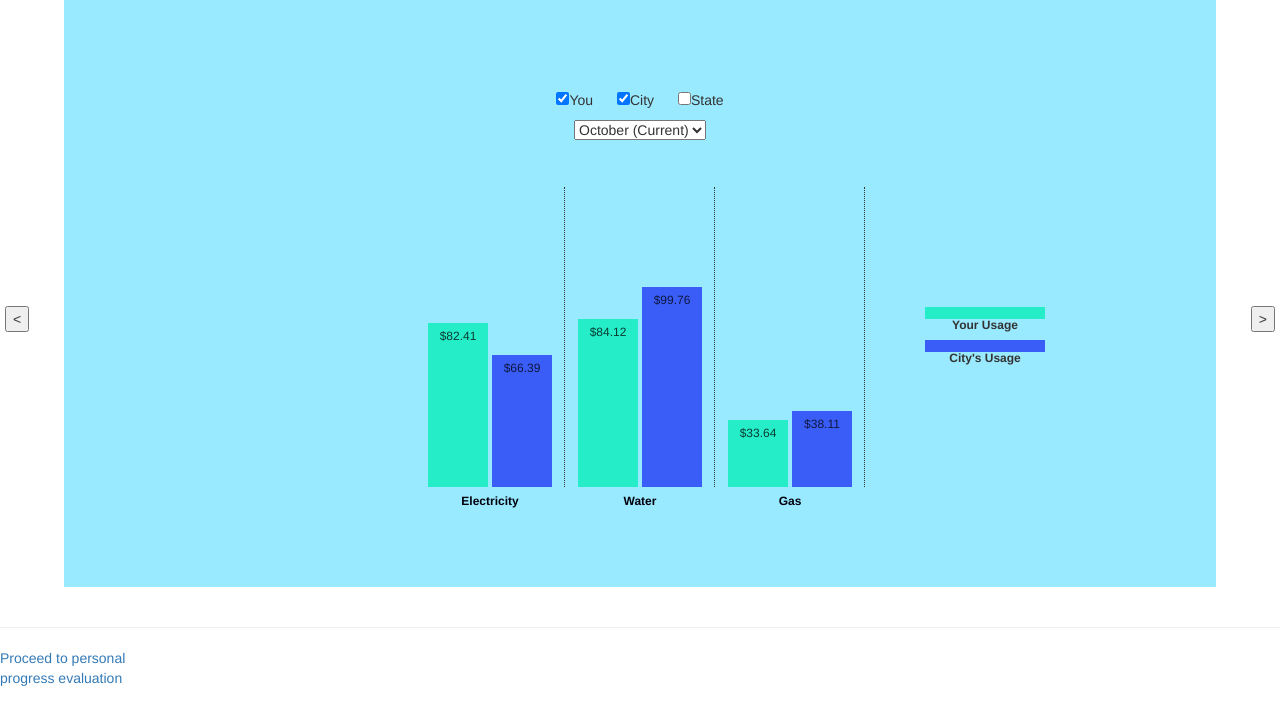
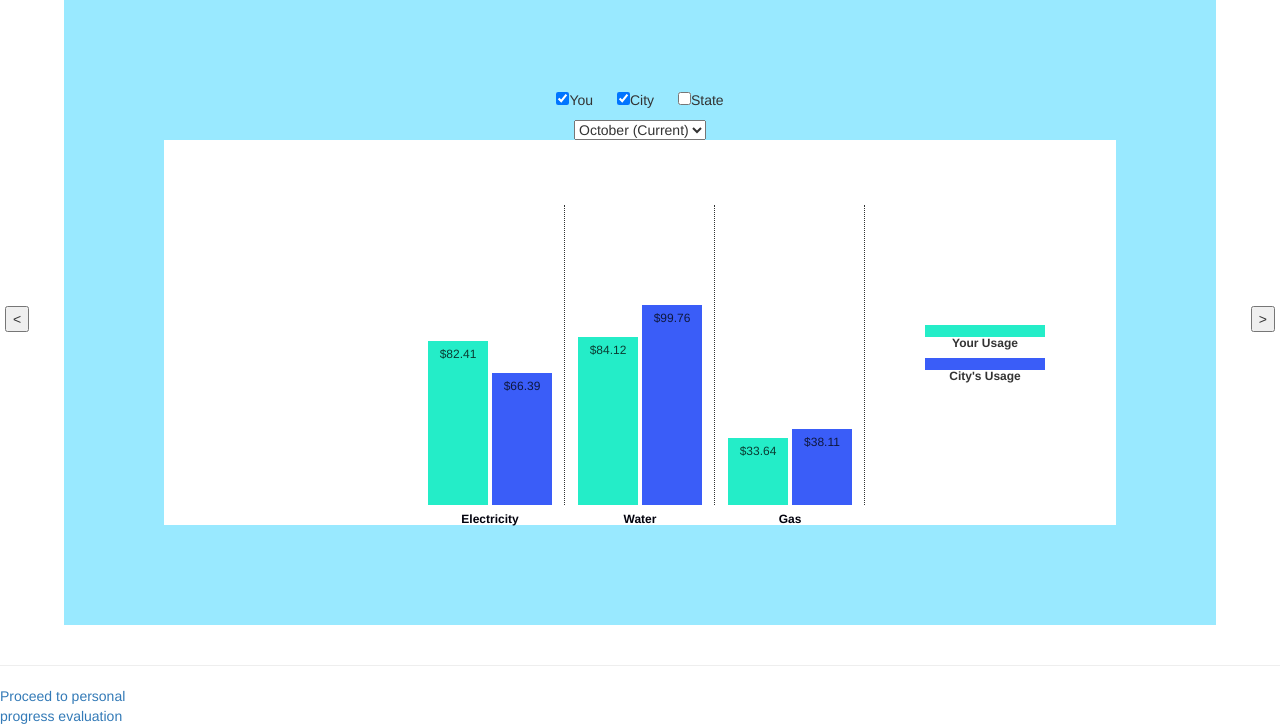
Before and after one commit to vinniechen/energyStats, a website: page src/comparisons.html in a window 1280 px wide. Shown: the part 134-860 px from the top of the page. Before the commit the page ends 822 px from the top, so only its background shows below. Drawn offline with nearby package versions, Linux system fonts and the light colour scheme.

Commit message:
Update comparisons.html

```diff
--- a/src/comparisons.html
+++ b/src/comparisons.html
@@ -55,6 +55,7 @@
                 </select>
             </div>
 
+        <div class="graphDiv">
         <table id="graph">
         <thead>
             <tr>
@@ -83,8 +84,9 @@
             </tr>
 
 
-        </tbody>
-        </table>
+            </tbody>
+            </table>
+        </div>
 
             <div id = "crazyBreak"></div>
         </div>
```
